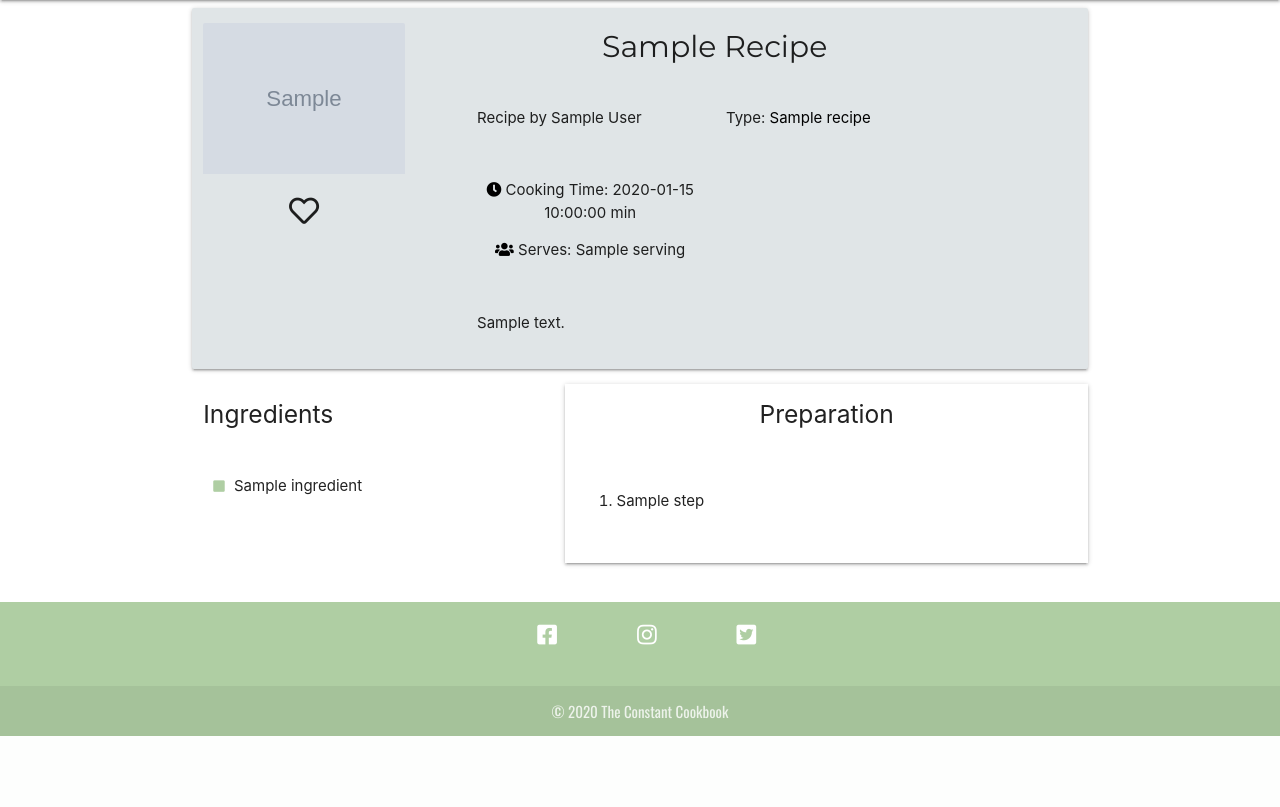
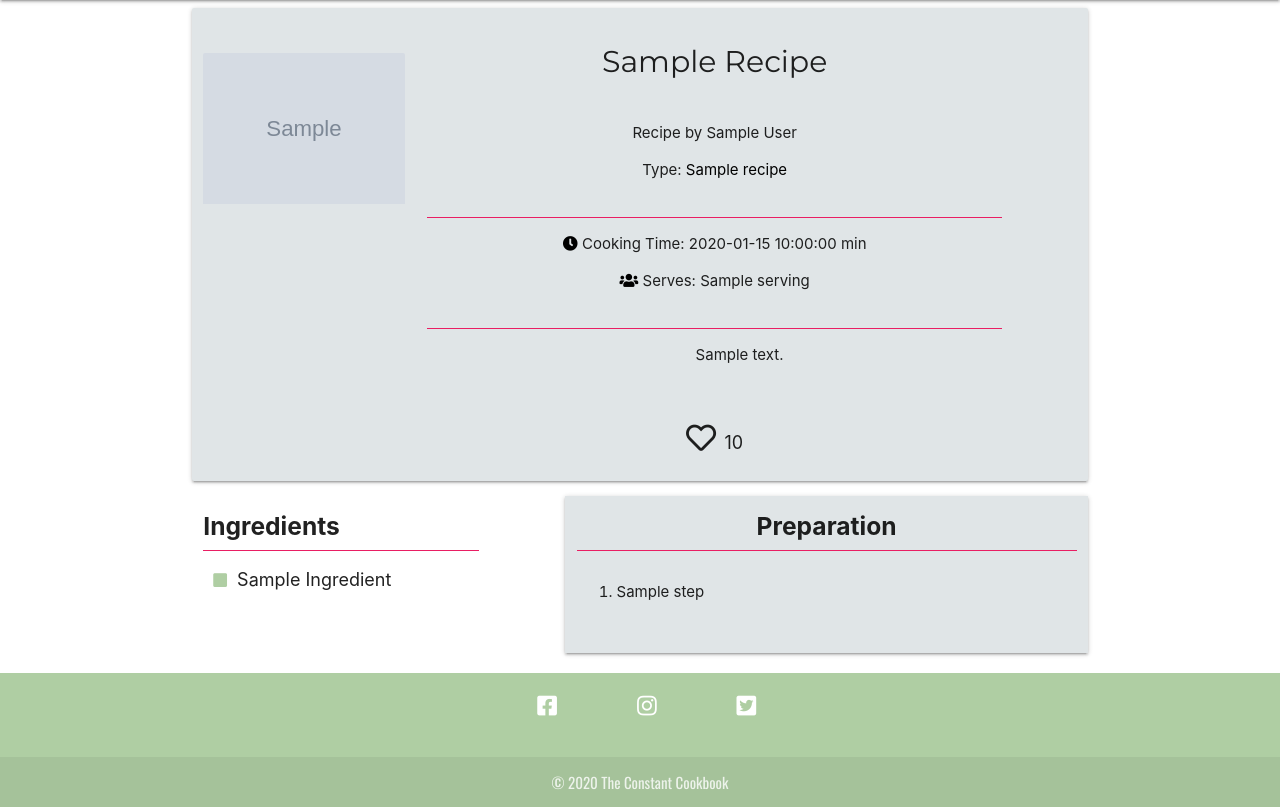
Before and after one commit to MelBiggs/dcd-milestone, a Flask app: page /recipes/1 in a window 1280 px wide. Shown: the part 64-871 px from the top of the page. Before the commit the page ends 800 px from the top, so only its background shows below. Run offline with Flask 2, Linux system fonts and the light colour scheme; the visitor is signed in with stand-in values (Sample User, id 1); grey boxes marked "Sample" are stand-in pictures; a database or web service that is not in the repository returns one stand-in record (values such as "Sample title"); some libraries are stand-ins or nearby versions.

Commit message:
Worked on individual recipe page, css

```diff
--- a/static/css/style.css
+++ b/static/css/style.css
@@ -296,8 +296,12 @@ margin: 0 auto 0;
 
 /*                                                     VIEW RECIPE PAGE */
 
-.view-recipe-card .recipe-img{
+.view-recipe-card {
   padding-top:1em;
+}
+
+.recipe-img {
+padding-top: 2em!important;
 }
 
 .icon-color {
@@ -308,24 +312,29 @@ margin: 0 auto 0;
     font-size: 2em;
     padding-top: .5em;
 }
+.likes-count {
+    font-size: .6em;
+}
 .recipe-view .card {
   background-color: #E0E5E7;
 }
 
 .view-ingredients ul li {
   padding: 0px 15px 15px 5px;
-  font-size: 1em;
+  font-size: 1.2em;
 }
 .square{
   padding:5px;
   color: rgb(175, 206, 163);
 }
-#prep-list {
 
+.recipe-steps{
+background-color:#E0E5E7;
 }
 
 #prep-list li {
     padding: 1em 0;
+    font-size: 1em;
 }
 
 /*                                                     LOG IN PAGE */
--- a/templates/registration.html
+++ b/templates/registration.html
@@ -7,7 +7,6 @@
         <p class="red-text">{{error}}</p>
         {% endfor %} {% endif %} {% endwith %}
     </div>
-
 
 <section class='register-form'>
 <form class="col s12" method="POST" action="{{ url_for('register_user') }}">
--- a/templates/show_recipe.html
+++ b/templates/show_recipe.html
@@ -7,17 +7,6 @@
                 {% if recipe.image_url %}
                 <img height="400" width="375" src="{{recipe.image_url}}" alt="recipe image" class="responsive-img materialboxed"> {% else %}
                 <img height="400" width="375" src="{{ url_for('static', filename='img/default-recipe-img.jpg') }}" alt="recipe image" class="responsive-img materialboxed"> {% endif %}
-
-                <div class="like-button">
-                    {% if session['user'] %}
-                    <a href="{{ url_for('like_recipe', recipe_id=recipe._id) }}">
-
-                        <!-- If someone likes the recipe, have a filled in heart. Unliked heart is empty -->
-                        {% if session['user'] in recipe.likes %}
-                        <i class="fas fa-heart" aria-hidden="true"></i> {% else %}
-                        <i class="far fa-heart" aria-hidden="true"></i> {% endif %}
-                    </a>
-                </div>
             </div>
 
             <div class="col s12 l8 left-align">
@@ -26,16 +15,14 @@
                 </div>
 
                 <div class="row">
-                    <div class="col s10 offset-s2 m5 offset-m1 author">
+                    <div class="col s12 text center">
                         <p>Recipe by <span style="text-transform:capitalize;">{{ recipe.user }}</span></p>
-                    </div>
-
-                    <div class="col s10 offset-s2 m5 view-category">
                         <p>Type: <span class="icon-color">{{ recipe.category_name }}</span></p>
                     </div>
                 </div>
-                <div class="row">
-                    <div class="col s10 offset-s2 m5 offset-m1 center-align">
+                <div class="divider pink"></div>
+               <div class="row text center">
+                    <div class="col s12">
                         <div>
                             <p> <i class="fas fa-clock icon-color"></i> Cooking Time:
                                 <span>{{recipe.cooking_time}}</span> min
@@ -48,11 +35,26 @@
                         </div>
                     </div>
                 </div>
+                <div class="divider pink"></div>
                 <div class="row">
-                    <div class="col s11 offset-s1 recipe-description">
-                        <p><span>{{ recipe.description }}</span></p>
+                    <div class="col s11 offset-s1 text center recipe-description">
+                        <p>{{ recipe.description }}</p>
                     </div>
                 </div>
+                                <div class= "row text center">
+                <div class="like-button">
+                    {% if session['user'] %}
+                    <a href="{{ url_for('like_recipe', recipe_id=recipe._id) }}">
+
+                        <!-- If someone likes the recipe, have a filled in heart. Unliked heart is empty -->
+                        {% if session['user'] in recipe.likes %}
+                        <i class="fas fa-heart" aria-hidden="true"></i> {% else %}
+                        <i class="far fa-heart" aria-hidden="true"></i> {% endif %}
+                         <span class='likes-count'>{{recipe.likes}}</span>
+                    </a>
+                </div>
+                {%endif%}
+            </div>
             </div>
         </div>
     </div>
@@ -65,11 +67,11 @@
             <div class="col s12 m4 offset-s1 view-ingredients">
                 <div class="row">
                     <div class="col s12 view-ingredients">
-                        <h5>Ingredients</h5>
-                        <br>
+                        <h5><b>Ingredients</b></h5>
+                        <div class="divider pink"></div>
                         <ul>
                             {% for ingredient in recipe.ingredients %}
-                            <li><i class="fas fa-square fa-sm square" aria-hidden="true"></i> {{ ingredient }}
+                            <li><i class="fas fa-square fa-sm square" aria-hidden="true"></i> {{ ingredient|title }}
                             </li>
                             {% endfor %}
                         </ul>
@@ -80,12 +82,12 @@
             <div class="col s12 offset-m1  m7 recipe-steps z-depth-1">
                 <div class="row">
                     <div class="col s12">
-                        <h5 class="center">Preparation</h5>
-                        <br>
+                        <h5 class="center"><b>Preparation</b></h5>
+                        <div class="divider pink"></div>
                         <ol id="prep-list">
                             {% for step in recipe.steps %}
                             <li>
-                                {{ step }}
+                                {{ step|capitalize }}
                             </li>
                             {% endfor %}
                         </ol>
@@ -98,10 +100,6 @@
     </div>
 </section>
 
-
-
-{%endif%}
-
 </div>
 
 {% endblock %}
```
Also changed, not shown: templates/recipes.html (+1 -36 lines).
